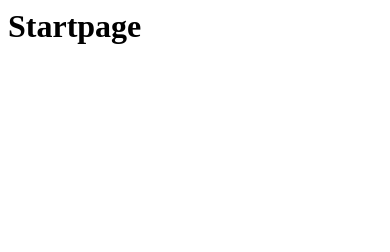
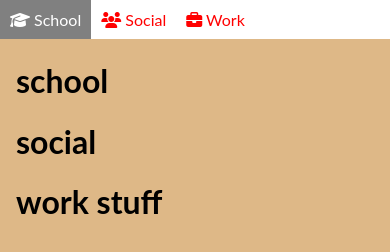
Before and after one commit to hillaro/startpage, a plain HTML site: page index.html in a window 390 px wide. Drawn offline with Linux system fonts and the light colour scheme.

Commit message:
Add past work, add base JavaScript for School, Social and Work tabs, add basic navigation bar.

```diff
--- a/index.html
+++ b/index.html
@@ -1,3 +1,38 @@
+<!DOCTYPE html>
 <html>
-  <h1>Startpage</h1>
+<head>
+    <meta charset="utf-8" />
+    <title>New Tab</title>
+    <link href="style.css" rel="stylesheet" type="text/css" media="all" />
+    <script src="script.js"></script>
+    <script src="https://kit.fontawesome.com/2be5691fe8.js" crossorigin="anonymous"></script>
+</head>
+
+
+<body>
+      <ul class="navbar">
+        <li id="schooltab" onclick="openSchool();"><i class="fas fa-graduation-cap"></i> School</li>
+        <li id="socialtab" onclick="openSocial();"><i class="fas fa-users"></i> Social</li>
+        <li id="worktab" onclick="openWork();"><i class="fas fa-briefcase"></i> Work</li>
+
+      </ul>
+
+      <div class="content">
+          <div id="schoolcontent">
+              <h1>school</h1>
+          </div>
+
+          <div id="socialcontent">
+              <h1>social</h1>
+          </div>
+
+          <div id="workcontent">
+              <h1>work stuff</h1>
+          </div>
+      </div>
+
+
+
+
+</body>
 </html>
--- /dev/null
+++ b/script.js
@@ -0,0 +1,32 @@
+
+const closeall = () => {
+
+    document.getElementById("schoolcontent").style.display = "none";
+    document.getElementById("socialcontent").style.display = "none";
+    document.getElementById("workcontent").style.display = "none";
+}
+
+
+
+const openSchool = () => {
+    closeall();
+    document.getElementById("schoolcontent").style.display = "block";
+
+
+}
+
+const openSocial = () => {
+    closeall();
+    document.getElementById("socialcontent").style.display = "block";
+
+
+}
+
+const openWork = () => {
+    closeall();
+    document.getElementById("workcontent").style.display = "block";
+
+
+}
+
+window.onload(openSchool());
--- /dev/null
+++ b/style.css
@@ -0,0 +1,63 @@
+
+body {
+    background-color:burlywood;
+    margin:0;
+    font-family: "Lato", sans-serif;
+}
+
+.navbar {
+    margin: 0;
+    padding: 0;
+    width:300px;
+    background-color:white;
+    position:fixed;
+    height:100%;
+    overflow:auto;
+}
+.navbar li {
+    cursor:pointer;
+    display:block;
+    color:red;
+    padding:10px;
+    text-decoration:none;
+    text-align:center;
+}
+
+    /*fix this up*/
+.navbar li:hover {
+    background-color:grey;
+    color:white;
+}
+
+.navbar li:active {
+    background-color:pink;
+    color:black;
+}
+div.content {
+    margin-left: 300px;
+    padding: 1px 16px;
+    height: 0;
+
+}
+
+@media screen and (max-width: 700px){
+    .navbar {
+        width: 100%;
+        height:auto;
+        position: relative;
+    }
+        .navbar li {
+            float: left;
+        }
+        div.content {
+            margin-left: 0;
+        }
+    }
+}
+
+@media screen and (max-width: 400px){
+    .navbar li{
+        text-align: center;
+        float: none;
+    }
+}
```
